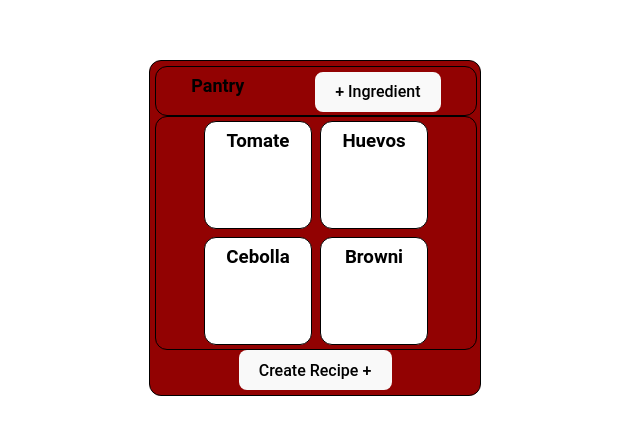
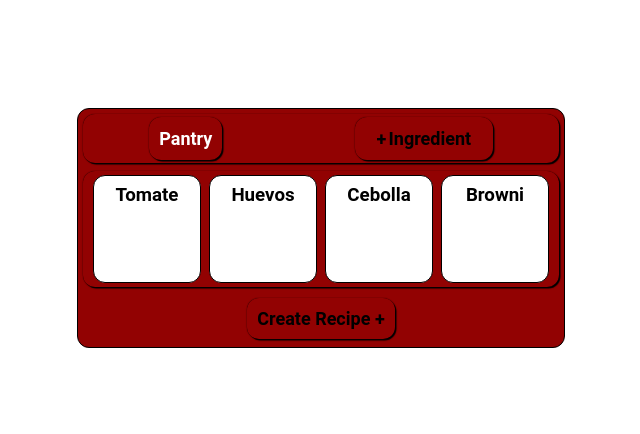
Before and after one commit to nvent97-thebridge/azafran-client, a React (Vite) app: page /pantry in a window 1280 px wide. Shown: the part 172-606 px from the top of the page, without its empty margins (325-965 px from the left). Built offline with nearby package versions, Linux system fonts and the light colour scheme.

Commit message:
Better Styles Ingredients

```diff
--- a/src/pages/Ingredients/index.css
+++ b/src/pages/Ingredients/index.css
@@ -9,7 +9,8 @@
 #ingredients-main {
   display: flex;
   flex-direction: column;
-  width: 20rem;
+  width: 100%;
+  height: 100%;
   padding: 5px;
   border: 1px solid #000;
   border-radius: 12px;
@@ -20,33 +21,55 @@
   display: flex;
   flex-direction: row;
   justify-content: space-around;
+  margin-bottom: 0.5rem;
   width: 100%;
   height: -moz-fit-content;
   height: fit-content;
-  padding: 0.2rem 0;
-  border: 1px solid #000;
+  box-shadow: -0.1px -0.1px 1px #000, 1.5px 1.5px 1px #000;
   border-radius: 12px;
 }
 #ingredients-main #ingredients-header p {
-  color: #000;
-  font-weight: bold;
-  margin-top: 0.1rem;
-  font-size: 18px;
   width: -moz-fit-content;
   width: fit-content;
+  display: flex;
+  flex-direction: column;
+  justify-content: center;
+  margin: 0.2rem 0;
+  padding: 0 10px;
+  width: fit-content;
+  box-shadow: -0.1px -0.1px 1px #000, 1.5px 1.5px 1px #000;
+  border-radius: 12px;
+  color: #fff;
+  font-weight: bold;
+  font-size: 18px;
 }
 #ingredients-main #ingredients-header button {
-  margin-top: 0.1rem;
   width: -moz-fit-content;
   width: fit-content;
+  display: flex;
+  flex-direction: row;
+  justify-content: center;
+  margin: 0.2rem 0;
+  width: fit-content;
+  background: #920202;
+  border: none;
+  box-shadow: -0.1px -0.1px 1px #000, 1.5px 1.5px 1px #000;
+  border-radius: 12px;
+  font-weight: bold;
+  font-size: 18px;
+}
+#ingredients-main #ingredients-header button span {
+  margin-right: 0.15rem;
 }
 #ingredients-main #ingredients-body {
   display: flex;
   flex-direction: row;
   justify-content: center;
   flex-wrap: wrap;
+  margin-bottom: 0.5rem;
   width: 100%;
-  border: 1px solid #000;
+  border: none;
+  box-shadow: -0.1px -0.1px 1px #000, 1.5px 1.5px 1px #000;
   border-radius: 12px;
 }
 #ingredients-main #ingredients-body article {
@@ -69,4 +92,14 @@
   flex-direction: column;
   justify-content: center;
   align-items: center;
+}
+#ingredients-main #ingredients-footer button {
+  margin: 0.2rem 0;
+  padding: 10px;
+  background: #920202;
+  border: none;
+  box-shadow: -0.1px -0.1px 1px #000, 1.5px 1.5px 1px #000;
+  border-radius: 12px;
+  font-weight: bold;
+  font-size: 18px;
 }/*# sourceMappingURL=index.css.map */
--- a/src/pages/Ingredients/index.sass
+++ b/src/pages/Ingredients/index.sass
@@ -9,7 +9,8 @@
 #ingredients-main
     display: flex
     flex-direction: column
-    width: 20rem
+    width: 100%
+    height: 100%
     padding: 5px
     border: 1px solid #000
     border-radius: 12px
@@ -19,27 +20,50 @@
         display: flex
         flex-direction: row
         justify-content: space-around
+        margin-bottom: 0.5rem
         width: 100%
         height: fit-content
-        padding: 0.2rem 0
-        border: 1px solid #000
+        box-shadow: -0.10px -0.10px 1px #000, 1.5px 1.5px 1px #000
         border-radius: 12px
         p
-            color: #000
+            width: fit-content
+            display: flex
+            flex-direction: column
+            justify-content: center
+            margin: 0.20rem 0
+            padding: 0 10px
+            width: fit-content
+
+            box-shadow: -0.10px -0.10px 1px #000, 1.5px 1.5px 1px #000
+            border-radius: 12px
+            color: #fff
             font-weight: bold
-            margin-top: 0.10rem
             font-size: 18px
+
+        button
             width: fit-content
-        button
-            margin-top: 0.10rem
+            display: flex
+            flex-direction: row
+            justify-content: center
+            margin: 0.20rem 0
             width: fit-content
+            background: #920202
+            border: none
+            box-shadow: -0.10px -0.10px 1px #000, 1.5px 1.5px 1px #000
+            border-radius: 12px
+            font-weight: bold
+            font-size: 18px
+            span
+                margin-right: 0.15rem
     #ingredients-body
         display: flex
         flex-direction: row
         justify-content: center
         flex-wrap: wrap
+        margin-bottom: 0.5rem
         width: 100%
-        border: 1px solid #000
+        border: none
+        box-shadow: -0.10px -0.10px 1px #000, 1.5px 1.5px 1px #000
         border-radius: 12px
         article
             display: flex
@@ -59,3 +83,12 @@
         flex-direction: column
         justify-content: center
         align-items: center
+        button
+            margin: 0.20rem 0
+            padding: 10px
+            background: #920202
+            border: none
+            box-shadow: -0.10px -0.10px 1px #000, 1.5px 1.5px 1px #000
+            border-radius: 12px
+            font-weight: bold
+            font-size: 18px
```
Also changed, not shown: 1 other file (tests, documents, lock files or other folders).
